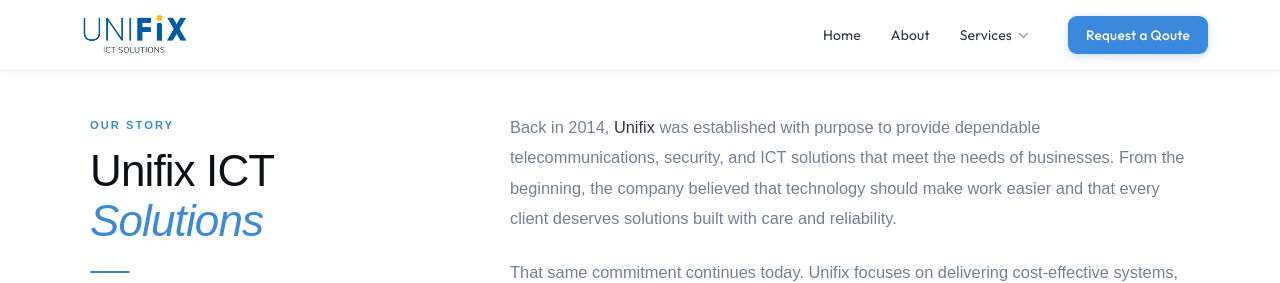
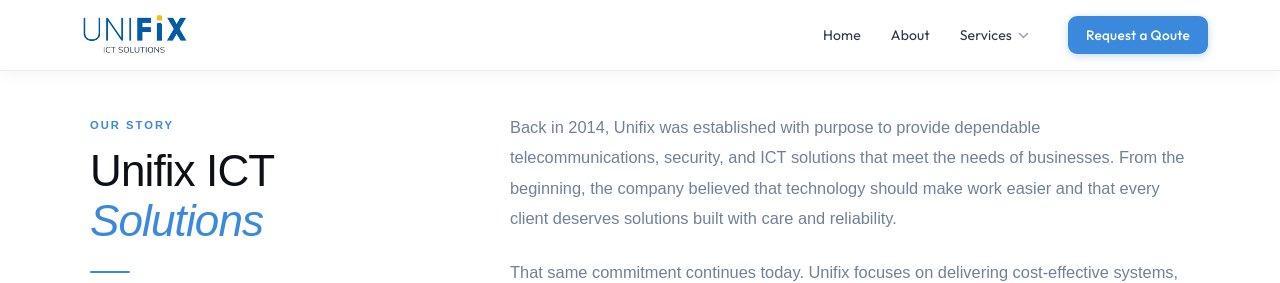
Before and after one commit to alexismierah/practice, a Next.js app in the folder web/: page /about in a window 1280 px wide. Shown: the top 283 px of the page. Built offline with nearby package versions, Linux system fonts and the light colour scheme.

Commit message:
Update page.tsx

```diff
--- a/web/src/app/about/page.tsx
+++ b/web/src/app/about/page.tsx
@@ -414,7 +414,7 @@ export default function AboutPage() {
             </div>
             <div className="about-story-body">
               <p>
-                Back in 2014, <strong>Unifix</strong> was established with purpose to provide dependable telecommunications, security, and ICT solutions that meet the needs of businesses. From the beginning, the company believed that technology should make work easier and that every client deserves solutions built with care and reliability.
+                Back in 2014, Unifix was established with purpose to provide dependable telecommunications, security, and ICT solutions that meet the needs of businesses. From the beginning, the company believed that technology should make work easier and that every client deserves solutions built with care and reliability.
               </p>
               <p>
                 That same commitment continues today. Unifix focuses on delivering cost-effective systems, technical support, and solutions tailored to client requirements. Every project is handled with attention to detail, ensuring that issues are identified and resolved efficiently because quality service is never compromised.
```
